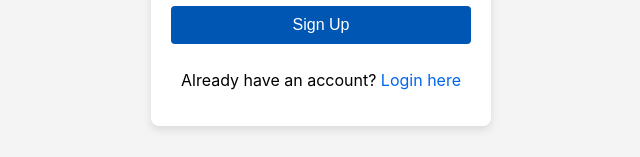
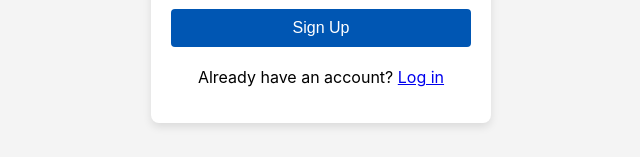
Before and after one commit to djaramil/supabase-login, a React (Create React App) app: page /signup in a window 1280 px wide. Shown: the part 394-551 px from the top of the page, without its empty margins (319-959 px from the left). Built offline with nearby package versions, Linux system fonts and the light colour scheme.

Commit message:
fixed error checking

```diff
--- a/src/App.js
+++ b/src/App.js
@@ -3,6 +3,8 @@ import { BrowserRouter as Router, Route, Switch } from 'react-router-dom';
 import Login from './Login';
 import Signup from './Signup';
 import Home from './Home';
+import './App.css';
+import './AuthStyles.css';
 
 function App() {
   return (
--- a/src/Signup.js
+++ b/src/Signup.js
@@ -1,22 +1,25 @@
 import React, { useState } from 'react';
-import { useHistory } from 'react-router-dom';
-import supabase from './supabaseClient';
-import './AuthStyles.css'; // Import the styles
+import { useHistory, Link } from 'react-router-dom';
+import supabase from './supabaseClient'; // Ensure this points to your configured Supabase client
 
 function Signup() {
     const [email, setEmail] = useState('');
     const [password, setPassword] = useState('');
+    const [error, setError] = useState('');
     const history = useHistory();
 
     const handleSignup = async (e) => {
         e.preventDefault();
-        const { user, error } = await supabase.auth.signUp({ email, password });
+        const { error } = await supabase.auth.signUp({
+            email: email,
+            password: password,
+        });
 
         if (error) {
-            alert(error.message);
+            setError(error.message);
         } else {
-            alert('Registration successful. Check your email for verification!');
-            history.push('/');
+            // No need for a popup, navigate directly
+            history.push('/home');
         }
     };
 
@@ -26,7 +29,8 @@ function Signup() {
                 <input type="email" placeholder="Email" value={email} onChange={e => setEmail(e.target.value)} />
                 <input type="password" placeholder="Password" value={password} onChange={e => setPassword(e.target.value)} />
                 <button type="submit">Sign Up</button>
-                <p>Already have an account? <a className="link" onClick={() => history.push('/')}>Login here</a></p>
+                {error && <div style={{ color: 'red', marginTop: '10px' }}>{error}</div>}
+                <p style={{ marginTop: '10px' }}>Already have an account? <Link to="/">Log in</Link></p>
             </form>
         </div>
     );
```
